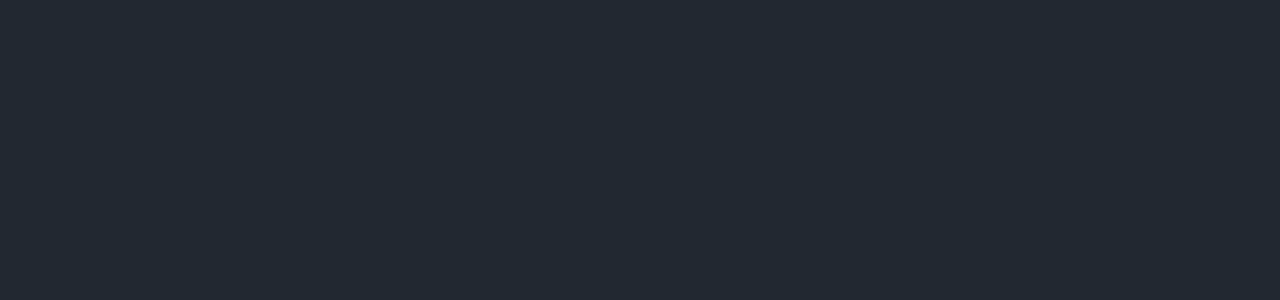
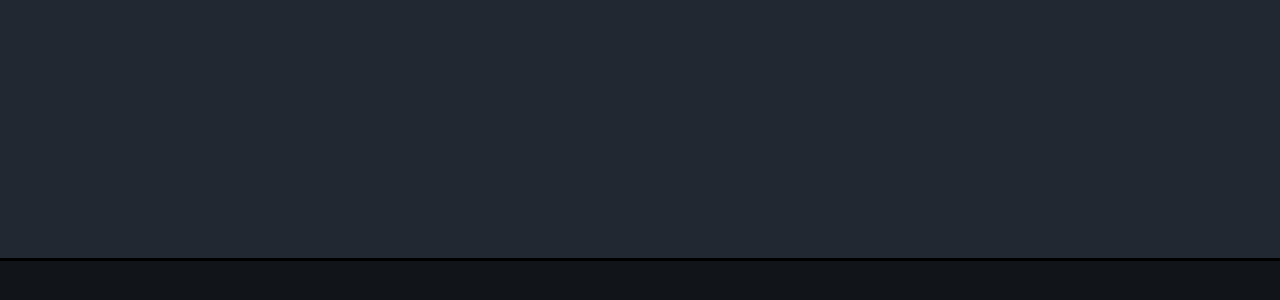
Before and after one commit to OmidRasouli/animotion, a React (Create React App) app: page / in a window 1280 px wide. Shown: the part 342-642 px from the top of the page. Built offline with nearby package versions, Linux system fonts and the light colour scheme.

Commit message:
Add resizer

```diff
--- a/src/component/TimeLine/TimeLine.module.scss
+++ b/src/component/TimeLine/TimeLine.module.scss
@@ -6,4 +6,10 @@
   min-height: 200px;
   background-color: $primary_color;
   background-color: $black_overlay_50;
+  .resizer {
+    width: 100%;
+    height: 3px;
+    cursor: ns-resize;
+    background-color: $black;
+  }
 }
--- a/src/component/TimeLine/TimeLine.tsx
+++ b/src/component/TimeLine/TimeLine.tsx
@@ -1,3 +1,9 @@
+import style from "./TimeLine.module.scss";
+
 export default function TimeLine(): JSX.Element {
-  return <div></div>;
+  return (
+    <div className={style.timeline}>
+      <div className={style.resizer} />
+    </div>
+  );
 }
```
